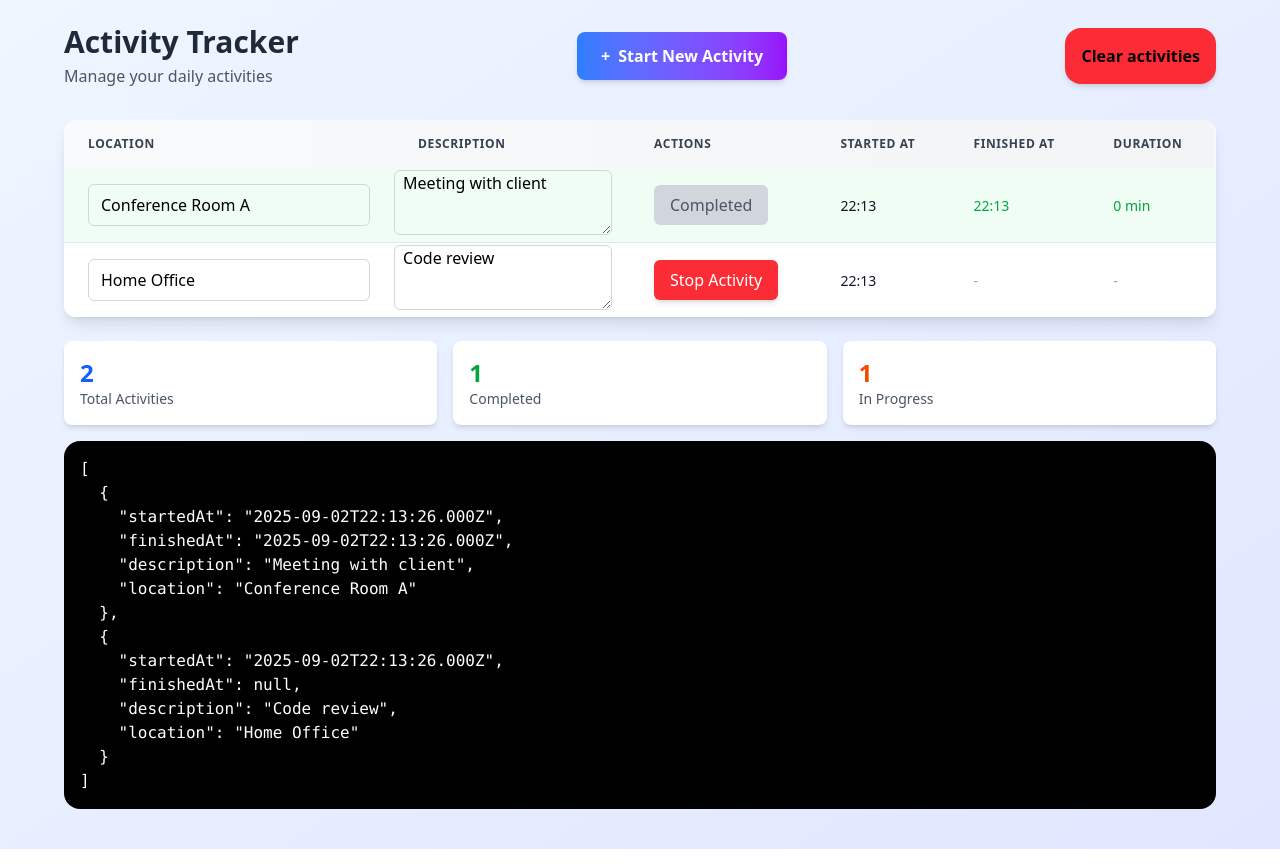
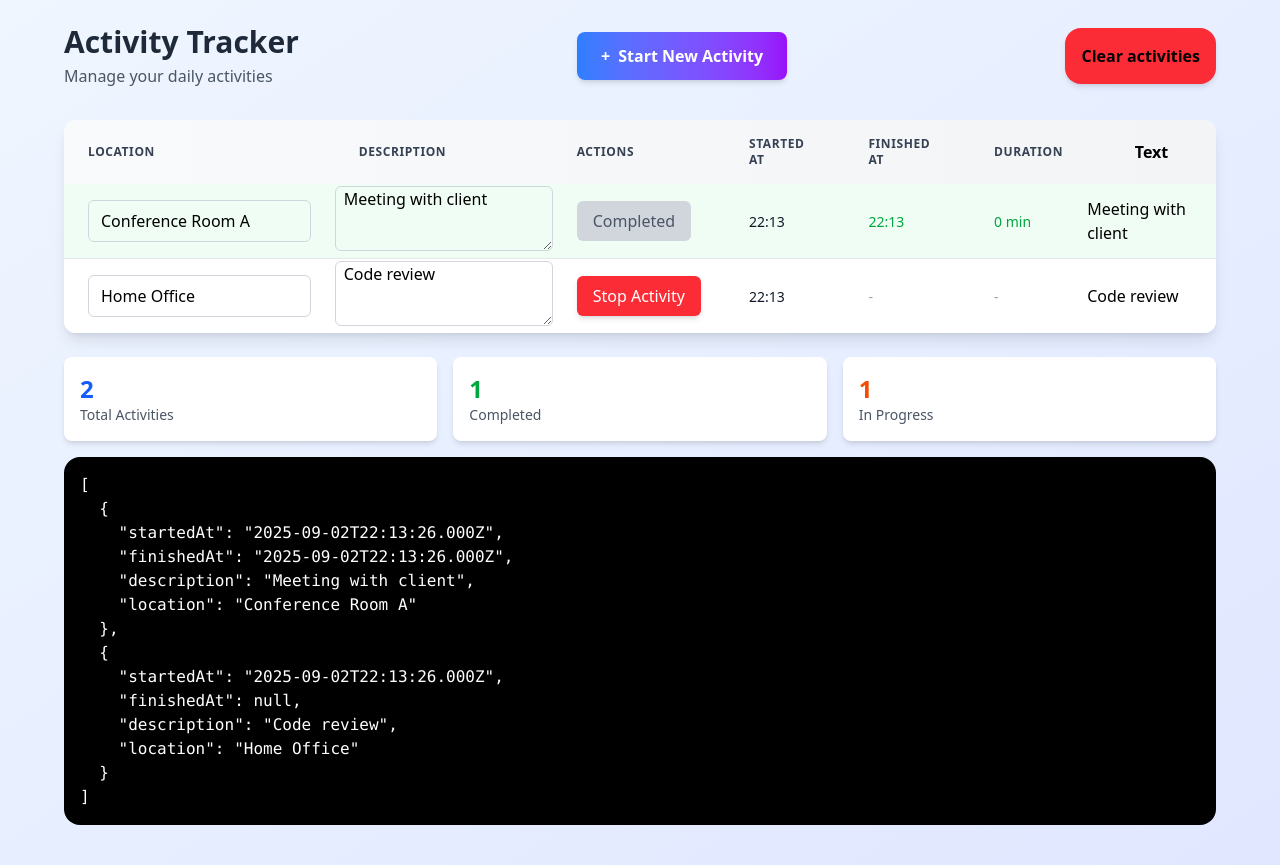
Before and after one commit to RpM-Vic/mttolog, a React (Vite) app: page / in a window 1280 px wide. Built offline with nearby package versions, Linux system fonts and the light colour scheme.

Commit message:
Added a text at the end to copy the table easierly

```diff
--- a/src/App.tsx
+++ b/src/App.tsx
@@ -140,6 +140,9 @@ function App() {
                   <th className="px-6 py-4 text-left text-xs font-semibold text-gray-700 uppercase tracking-wider">
                     Duration
                   </th>
+                  <th>
+                    Text
+                  </th>
                 </tr>
               </thead>
               <tbody className="divide-y divide-gray-200">
@@ -214,6 +217,9 @@ function App() {
                         {calculateDuration(item.startedAt, item.finishedAt)}
                       </span>
                     </td>
+                    <td>
+                      <span>{item.description}</span>
+                    </td>
                   </tr>
                 ))}
               </tbody>
```
